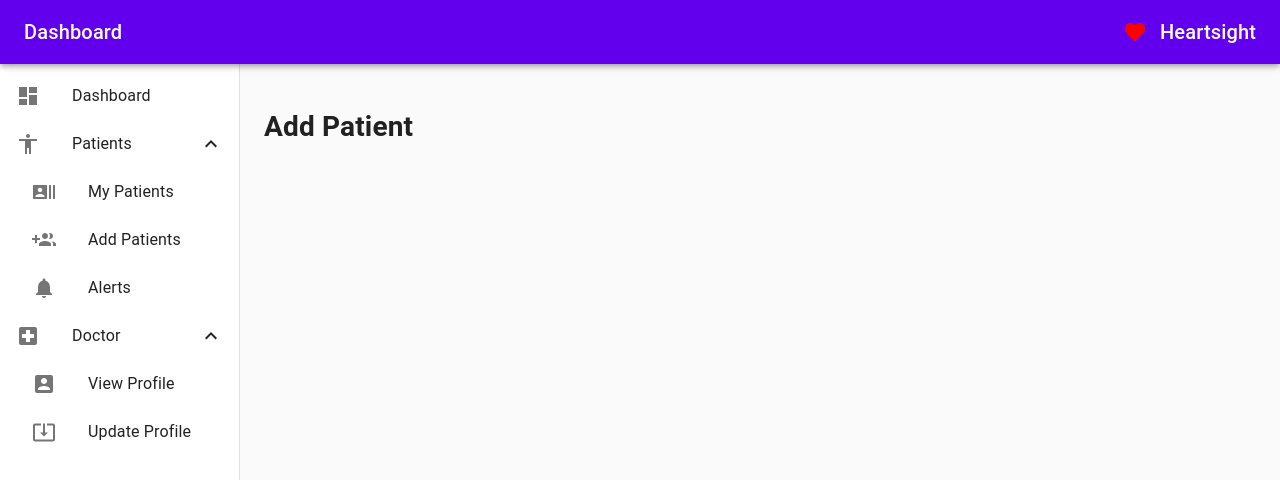
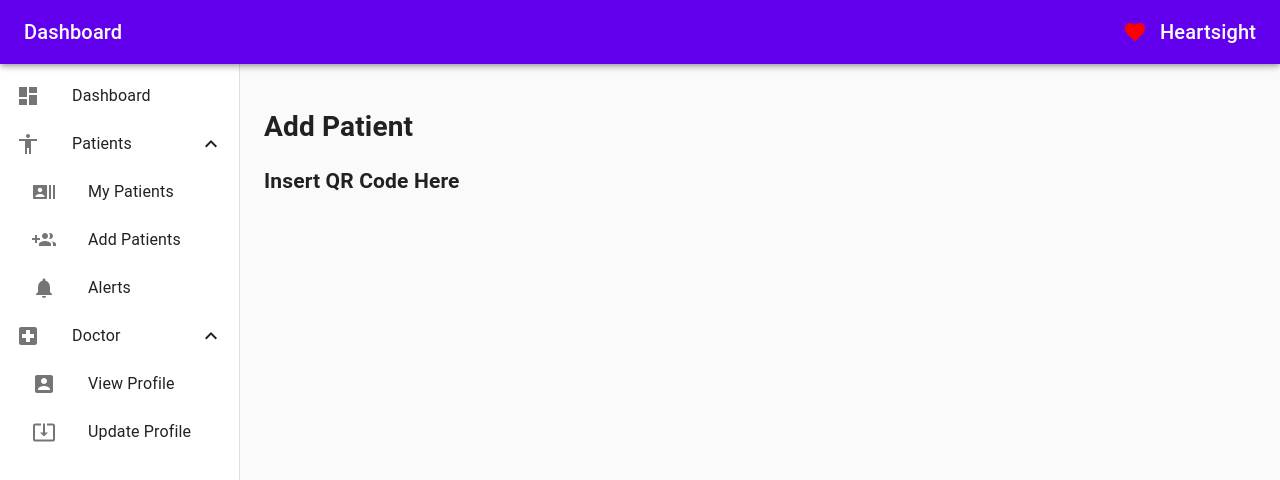
Before and after one commit to nchong128/FIT3170-webapp, a React (Create React App) app: page /patient/add in a window 1280 px wide. Shown: the top 480 px of the page. Built offline with nearby package versions, Linux system fonts and the light colour scheme; no server answers; sample sign-in values are in the browser's storage.

Commit message:
Git Etiquette

```diff
--- a/src/components/pages/patient/PatientAdd.js
+++ b/src/components/pages/patient/PatientAdd.js
@@ -1,7 +1,14 @@
 import React from "react";
 
 const PatientAdd = () => {
-  return <h1>Add Patient</h1>;
+  return <>
+    <h1>Add Patient</h1>
+    <h2>
+      Insert QR Code Here
+    </h2>
+  </>
+
+
 };
 
 export default PatientAdd;
```
